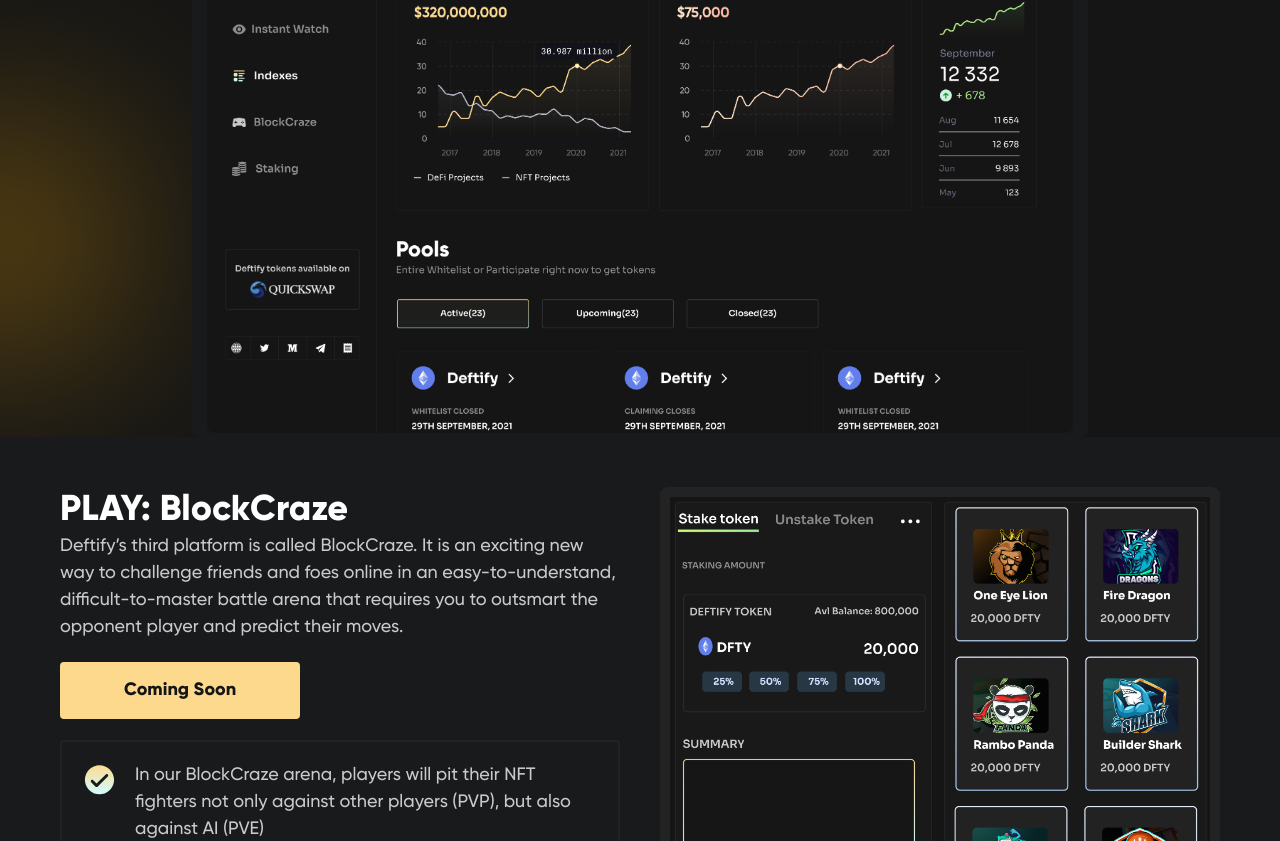
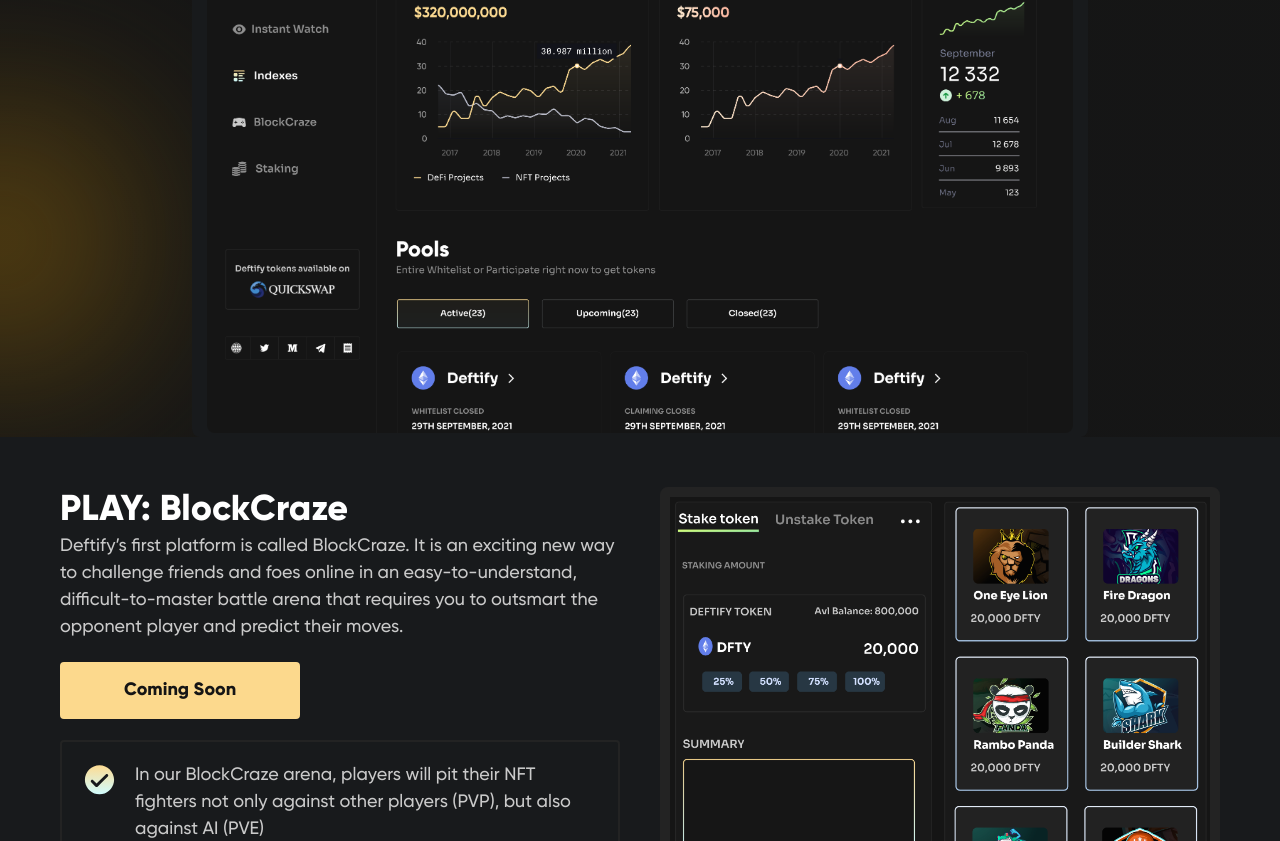
Before and after one commit to KvNGCzA/Official-Website, a React (Create React App) app: page / in a window 1280 px wide. Shown: the part 742-1583 px from the top of the page. Built offline with nearby package versions, Linux system fonts and the light colour scheme; a web font is replaced by a local one.

Commit message:
Update index.tsx

```diff
--- a/src/pages/Home/index.tsx
+++ b/src/pages/Home/index.tsx
@@ -57,7 +57,7 @@ export const Home = (props: Props) => {
                 <Flex flexDirectionSm="column">
                   <Spacing marginRight="40px" marginRightSm="0px" marginBottomSm="20px">
                 <Flex>
-                  <OutlinedButton>One Pager</OutlinedButton>
+                  <a href="https://docsend.com/view/ydgq769zq6ejjnbf" target="_blank" rel="noreferrer"><OutlinedButton>One Pager</OutlinedButton></a>
                 </Flex>
                   </Spacing>
                   <a href="https://docsend.com/view/vex4z4hgqzsftzvi" target="_blank" rel="noreferrer"><OutlinedButton>Pitch Deck</OutlinedButton></a>
@@ -89,7 +89,7 @@ export const Home = (props: Props) => {
             </Text>
 
             <Text fontWeight={500}>
-              Deftify’s third platform is called BlockCraze. It is an exciting new way to challenge friends and foes
+              Deftify’s first platform is called BlockCraze. It is an exciting new way to challenge friends and foes
               online in an easy-to-understand, difficult-to-master battle arena that requires you to outsmart the
               opponent player and predict their moves.
             </Text>
```
